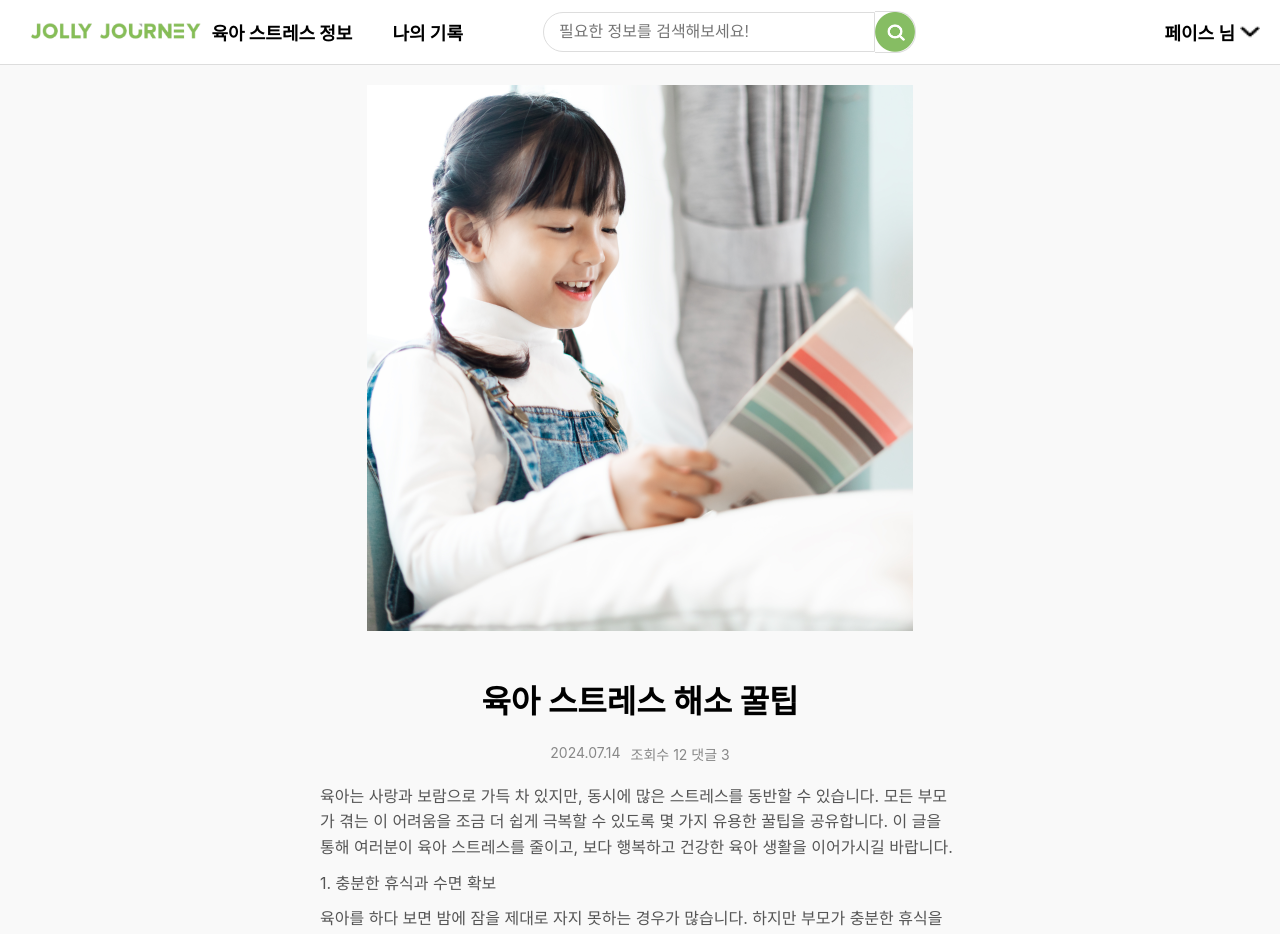
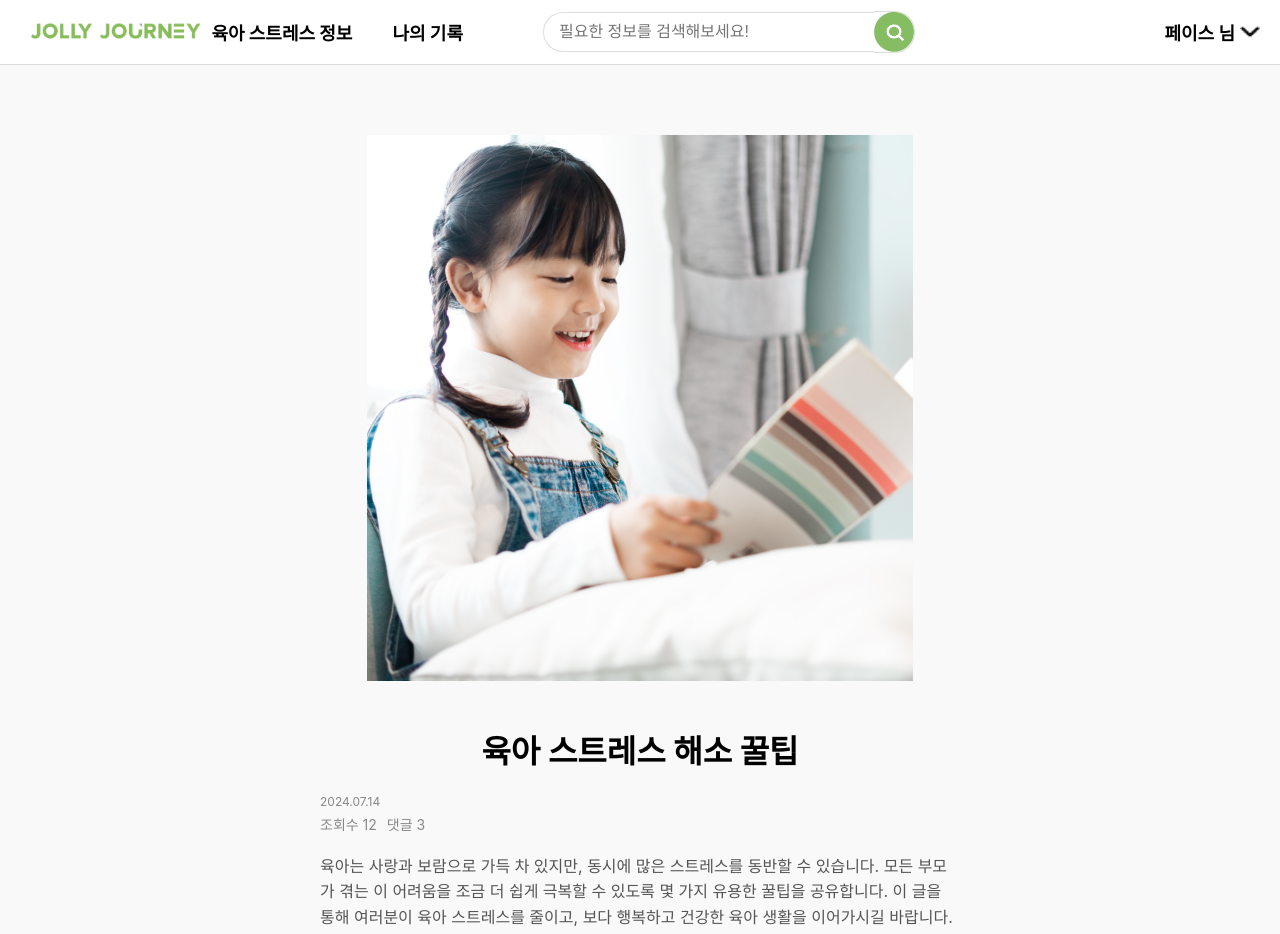
Before and after one commit to Likelion-YeungNam-Univ/12th-JollyJourney-FE, a React (Create React App) app: page /posts/1 in a window 1280 px wide. Shown: the top 934 px of the page. Built offline with nearby package versions, Linux system fonts and the light colour scheme.

Commit message:
Alignment of Post meta Modification

```diff
--- a/src/components/board/Board.css
+++ b/src/components/board/Board.css
@@ -9,7 +9,7 @@
   padding: 100px 20px; /* 상하단 패딩 추가 */
   background: url('../../assets/images/Rectangle\ 6865.png') no-repeat center center; /* 배경 이미지 설정 */
   background-size: cover; /* 배경 이미지 크기 조정 */
-  margin-bottom: 50px; /* 하단 마진 추가 */
+  margin-bottom: 80px; /* 하단 마진 추가 */
 }
 
 .board-header h1 {
@@ -27,13 +27,13 @@
   width: 50%;
   padding: 15px;
   font-size: 16px;
-  border: 1px solid #ddd;
+  border: 1px solid #FFFFFF;
   border-radius: 25px 0 0 25px; /* 둥글게 */
 }
 
 .search-button {
   padding: 0px;
-  border: 1px solid #ddd;
+  border: 1px solid #FFFFFF;
   border-left: none;
   background-color: #FFFFFF;
   cursor: pointer;
--- a/src/components/board/PostDetail.css
+++ b/src/components/board/PostDetail.css
@@ -11,18 +11,24 @@
 .post-detail-image {
     max-width: 100%;
     height: auto;
+    margin-top: 50px;
     margin-bottom: 20px;
 }
 
 .post-meta {
     display: flex;
-    justify-content: center;
-    gap: 10px;
+    flex-direction: column; /* 수직 정렬 */
+    align-items: flex-start; /* 왼쪽 정렬 */
+    gap: 5px; /* 요소 간의 간격 */
     color: #888;
     font-size: 14px;
     margin-bottom: 20px;
 }
 
+.post-stats {
+    display: flex;
+    gap: 10px; /* 조회수와 댓글수 간격 */
+}
 .post-content {
     margin-top: 20px;
     line-height: 1.6;
--- a/src/components/board/PostDetail.js
+++ b/src/components/board/PostDetail.js
@@ -81,8 +81,11 @@ const PostDetail = () => {
         <img src={post.image} alt={post.title} className="post-detail-image" />
         <h1>{post.title}</h1>
         <div className="post-meta">
-          <span>{post.date}</span>
-          <span>조회수 12 댓글 {comments.length}</span>
+          <span className="post-date">{post.date}</span>
+          <div className="post-stats">
+            <span>조회수 12</span>
+            <span>댓글 {comments.length}</span>
+          </div>
         </div>
       </div>
       <div className="post-content">
--- a/src/components/common/Navbar.css
+++ b/src/components/common/Navbar.css
@@ -45,6 +45,7 @@
   padding: 10px 15px; /* 검색창 패딩 조정 */
   font-size: 16px; /* 검색창 글자 크기 조정 */
   border: 1px solid #ddd;
+  border-right: none;
   border-radius: 20px 0 0 20px; /* 좌측 둥글게 */
 }
 
```
